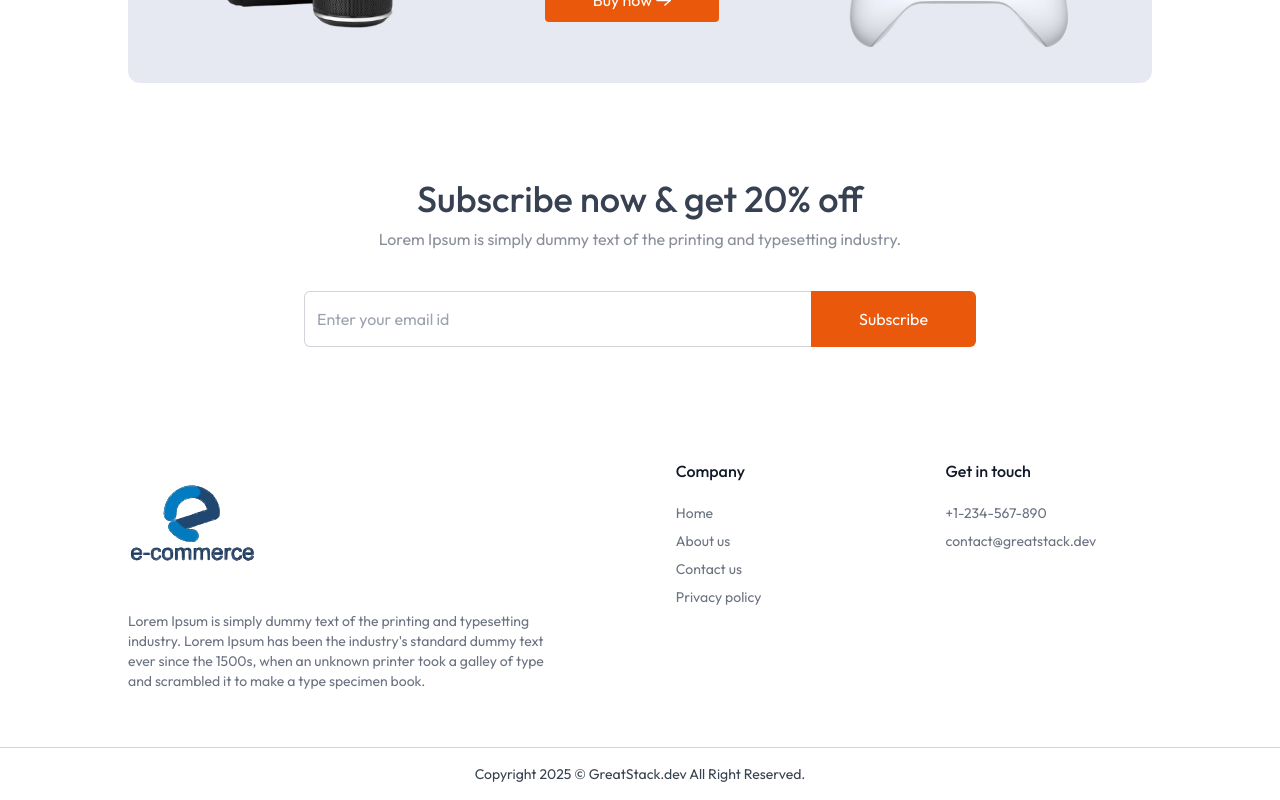
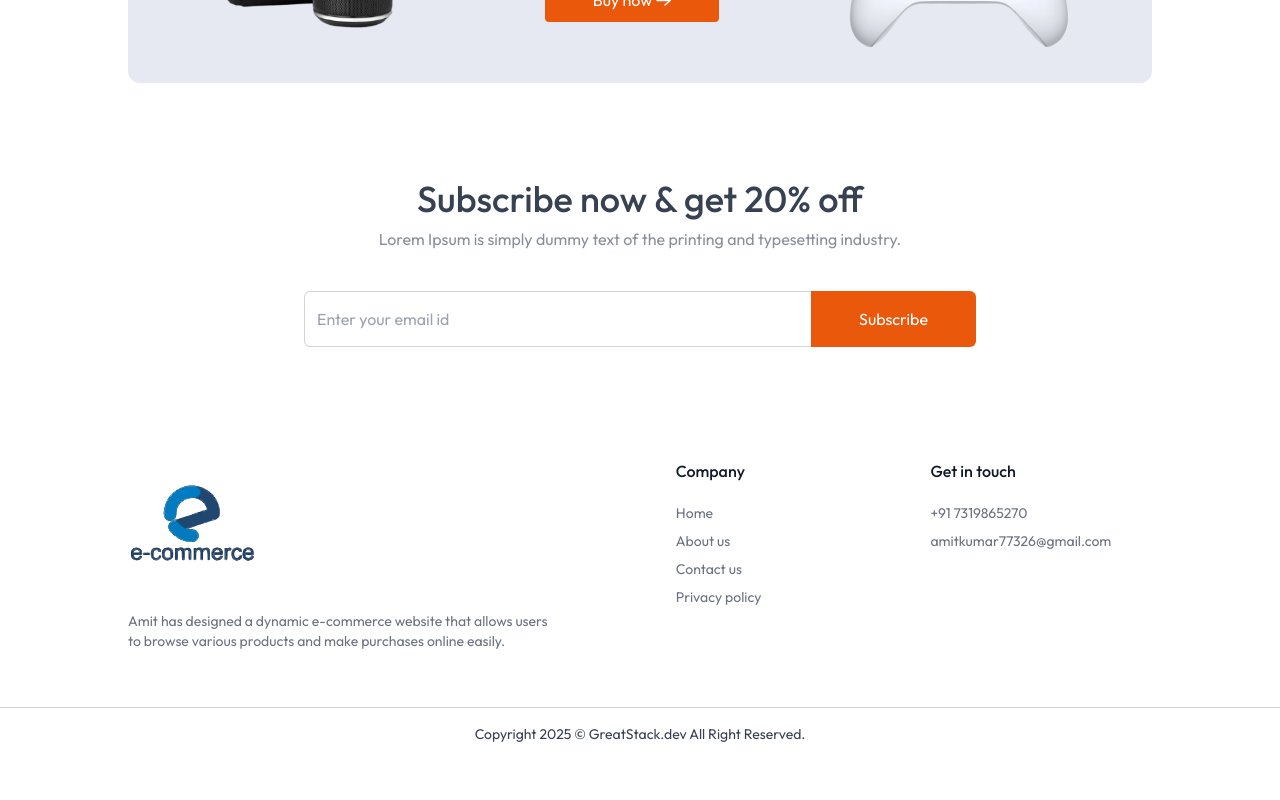
Before and after one commit to amitkumar-AKK/MyNewEcommerceAmit, a Next.js app: page / in a window 1280 px wide. Shown: the part 1593-2393 px from the top of the page. After the commit the page ends 2353 px from the top, so only its background shows below. Built offline with nearby package versions, Linux system fonts and the light colour scheme; no server answers; the database is empty.

Commit message:
addded contact and email address in footer list

```diff
--- a/components/Footer.jsx
+++ b/components/Footer.jsx
@@ -9,10 +9,7 @@ const Footer = () => {
         <div className="w-4/5">
           <Image className="w-28 md:w-32" src={assets.logo} alt="logo" />
           <p className="mt-6 text-sm">
-            Lorem Ipsum is simply dummy text of the printing and typesetting
-            industry. Lorem Ipsum has been the industry's standard dummy text
-            ever since the 1500s, when an unknown printer took a galley of type
-            and scrambled it to make a type specimen book.
+           Amit has designed a dynamic e-commerce website that allows users to browse various products and make purchases online easily.
           </p>
         </div>
 
@@ -40,8 +37,8 @@ const Footer = () => {
           <div>
             <h2 className="font-medium text-gray-900 mb-5">Get in touch</h2>
             <div className="text-sm space-y-2">
-              <p>+1-234-567-890</p>
-              <p>contact@greatstack.dev</p>
+              <p>+91 7319865270</p>
+              <p>amitkumar77326@gmail.com</p>
             </div>
           </div>
         </div>
```
